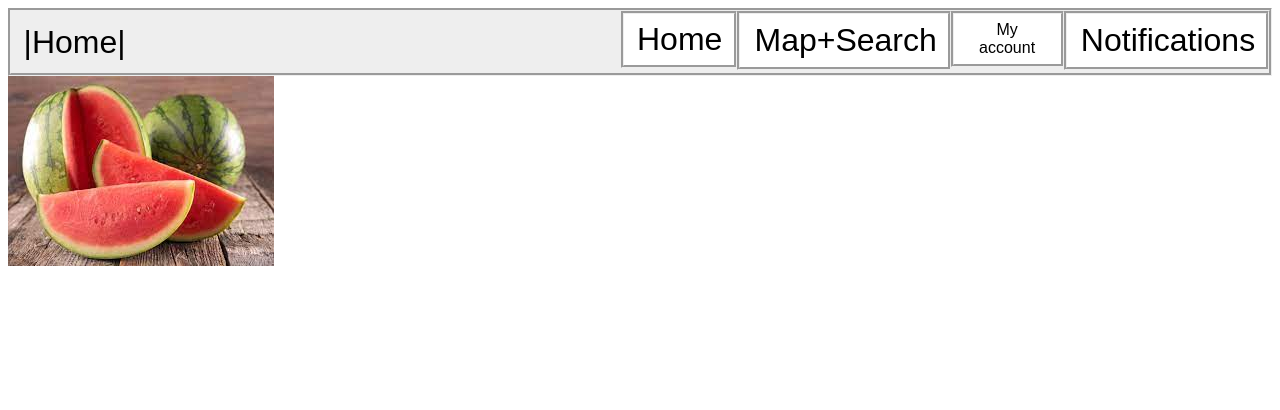
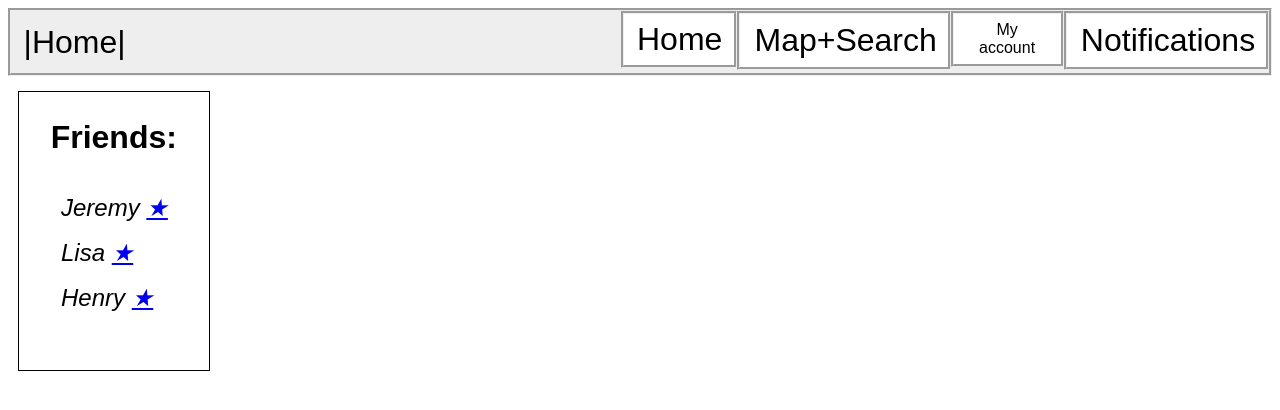
Before and after one commit to mhk1213/mhk1213.github.io, a plain HTML site: page index.html in a window 1280 px wide. Drawn offline with Linux system fonts and the light colour scheme.

Commit message:
Add files via upload

```diff
--- a/index.html
+++ b/index.html
@@ -37,18 +37,45 @@
         float: right;
         padding: 0.5% 1%;
       }
+
+      .friend-container{
+        border: 1px solid black;
+        margin-top: 15px;
+        margin-left: 10px;
+        width: 15%;
+      }
+
+      .friend-container ul{
+        list-style-type: none;
+        padding-left: 30px;
+        padding-bottom: 37px;
+      }
+
+      .friend-container ul li{
+        font-style: italic;
+        font-size: 1.5rem;
+        padding-left: 12px;
+        padding-top: 12px;
+	padding-bottom: 5px;
+      }
     </style>
   </head>
   <body>
     <div class="nav-bar">
-      <a >|Home|</a>
+      <a>|Home|</a>
       <div class="nav-box"><a href="notifications.html">Notifications</a></div>
-      <div class="nav-box"><a style="font-size: 1rem;" href="account.html">My account</a></div>
-      <div class="nav-box"><a href="map.html">Map+Search</a></div>
+      <div class="nav-box"><a style="font-size: 1rem;" href="your_account.html">My account</a></div>
+      <div class="nav-box"><a href="map_and_search.html">Map+Search</a></div>
       <div class="nav-box"><a href="index.html">Home</a></div>
     </div>
-       <a href="map.html">
-      <img src="watermelon.jpg" alt="Watermelon">
-    </a>
+
+    <div class="friend-container">
+      <h2 style="text-align: center; font-size: 2rem">Friends:</h2>
+      <ul>
+        <li>Jeremy <a href="view_other_account.html">★</a></li>
+        <li>Lisa <a href="view_other_account.html">★</a></li>
+        <li>Henry <a href="view_other_account.html">★</a></li>
+      </ul>
+    </div>
   </body>
 </html>
```
